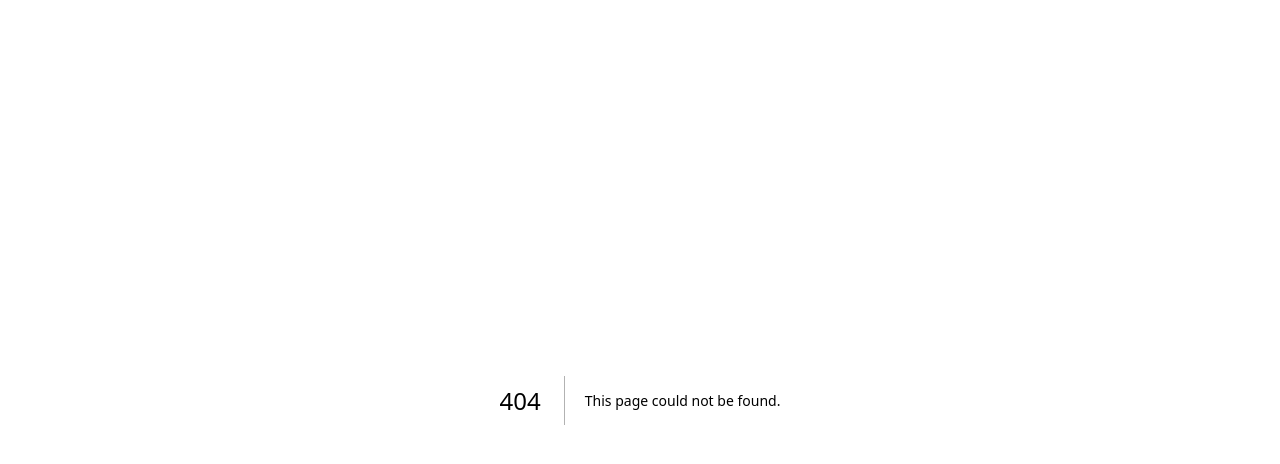
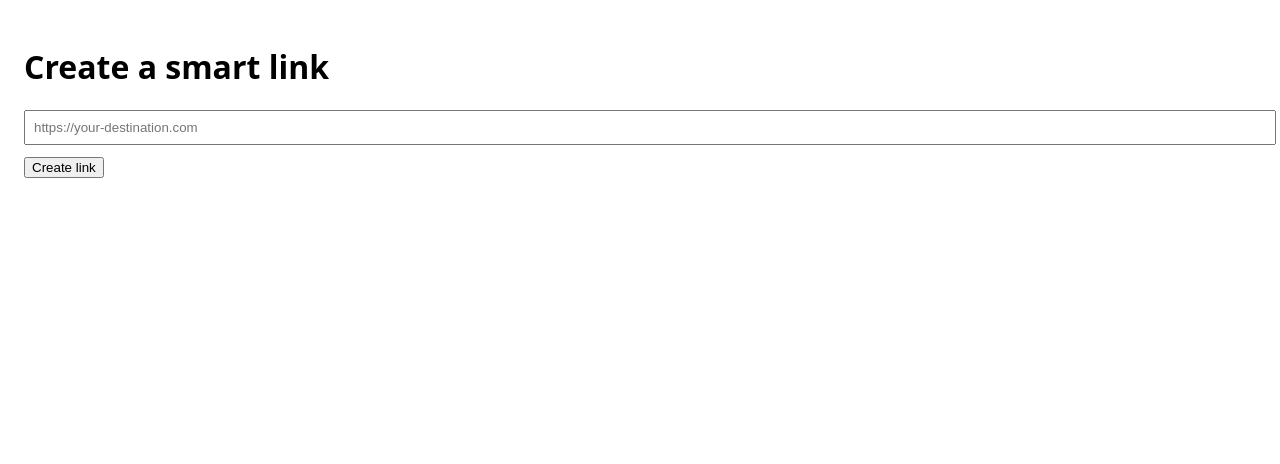
Before and after one commit to ashleybrown22343-max/qwikko, a Next.js app: page /create in a window 1280 px wide. Before the commit this address had no page. Shown: the top 464 px of the page. Built offline with nearby package versions, Linux system fonts and the light colour scheme; no server answers.

Commit message:
Create page.js

```diff
--- /dev/null
+++ b/app/create/page.js
@@ -0,0 +1,67 @@
+"use client";
+
+import { useState } from "react";
+import { supabase } from "../../lib/supabase";
+
+function randomCode(length = 6) {
+  const chars = "ABCDEFGHJKMNPQRSTUVWXYZabcdefghijkmnpqrstuvwxyz23456789";
+  let code = "";
+  for (let i = 0; i < length; i++) {
+    code += chars[Math.floor(Math.random() * chars.length)];
+  }
+  return code;
+}
+
+export default function CreateLink() {
+  const [destination, setDestination] = useState("");
+  const [shortUrl, setShortUrl] = useState("");
+  const [error, setError] = useState("");
+
+  async function handleCreate() {
+    setError("");
+    setShortUrl("");
+
+    if (!destination) {
+      setError("Paste a destination URL first.");
+      return;
+    }
+
+    const code = randomCode();
+
+    const { error: insertError } = await supabase
+      .from("links")
+      .insert({ code, destination_url: destination });
+
+    if (insertError) {
+      setError(insertError.message);
+      return;
+    }
+
+    setShortUrl(`${window.location.origin}/x/${code}`);
+  }
+
+  return (
+    <main style={{ padding: "24px" }}>
+      <h1>Create a smart link</h1>
+
+      <input
+        placeholder="https://your-destination.com"
+        value={destination}
+        onChange={(e) => setDestination(e.target.value)}
+        style={{ width: "100%", padding: "8px" }}
+      />
+
+      <button onClick={handleCreate} style={{ marginTop: "12px" }}>
+        Create link
+      </button>
+
+      {error && <p style={{ color: "red" }}>{error}</p>}
+
+      {shortUrl && (
+        <p style={{ marginTop: "16px" }}>
+          Your link: <a href={shortUrl}>{shortUrl}</a>
+        </p>
+      )}
+    </main>
+  );
+    }
```
